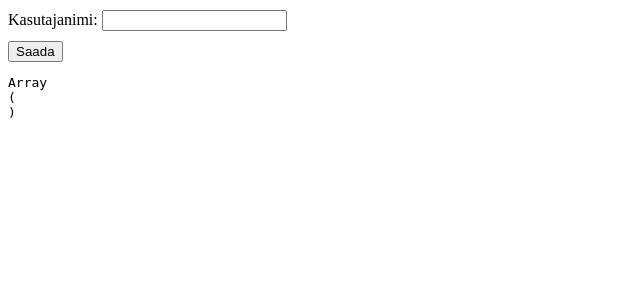
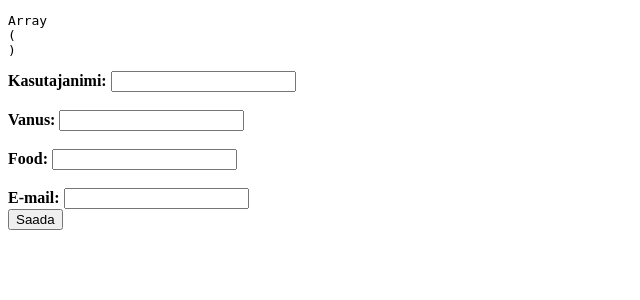
Before and after one commit to LabKitty/2-periood-6-praktikum, a PHP site: page / in a window 1280 px wide. Shown: the top 300 px of the page, without its empty margins (0-640 px from the left). Run offline with PHP 8.4, Linux system fonts and the light colour scheme.

Commit message:
Add File

```diff
--- a/index.php
+++ b/index.php
@@ -1,34 +1,70 @@
 <?php require("validation.php"); ?>
+
 <!DOCTYPE HTML>
+
 <html>
    <head>
-	<meta charset="UTF-8">
-	<title>2. periood 6. praktikum</title>
+		<title>2. periood -6 ja 7-praktikum</title>
+		<meta http-equiv="Content-Type" content="text/html; charset=utf-8">
 		<style>
-		.form_field{
-			margin-top:10px;
+		.form_message{
+			font-weight: bold;
 		}
-		.form_message{
-			font-weight:bold;
+      .form_error{
+         color: red;
+      }
+   .form_notice{
+         color: green;
       }
 		</style>
+
    </head>
+
  <body>
+   	<pre><?php print_r($_POST); ?></pre>
+
+
 <form action="index.php" method="post">
-		<div class="form_field">
-			<div class="form_message">
-				<?php if ($isSubmitted){
-					echo $usernameMessage;
-				}
-				?>
+
+   <div class= "form_message">
+   	<?php if ($isSubmitted) {echo $usernameMessage;}?>
+
+         <label for="username">Kasutajanimi:</label>
+
+      <input id="username" type="text" name="username">
    </div>
-		<span>Kasutajanimi:</span>
-			<input type="text" name="username">
+   <br>
+   <div class= "form_message">
+      <?php  if ($isSubmitted) {echo $ageMessage;}?>
+
+         <label for="age">Vanus:</label>
+
+      <input id="age" type="text" name="age">
    </div>
-		<div class="form_field">
-			<input type="submit" name="submit" value="Saada">
+   <br>
+     <div class= "form_message">
+      <?php  if ($isSubmitted) {echo $foodMessage;}?>
+
+         <label for="name">Food:</label>
+
+      <input id="food" type="text" name="food">
    </div>
+
+<br>
+      <div class= "form_message">
+      <?php  if ($isSubmitted) {echo $emailMessage;}?>
+
+         <label for="email">E-mail:</label>
+
+      <input id="email" type="text" name="email">
+   </div>
+
+   <div>
+
+      <input type="submit" value="Saada" name="submit">
+
+   </div>
+
 </form>
-	<pre><?php print_r($_POST); ?></pre>
 </body>
 </html>
--- a/validation.php
+++ b/validation.php
@@ -1,18 +1,49 @@
 <?php
+	//KOntrolliba kas lehele satuti get päringuga või postituse tagajärjel
+
 	$isSubmitted = isset($_POST["submit"]);
+	if (isset($_POST["submit"])) {
+		$username = $_POST["username"];
+		$age = $_POST["age"];
+		$food = $_POST["food"];
+		$email = $_POST["email"];
+	}
+	$min= 2;
+	$max= 20;
+	//kasutjanimi, min max väärtuste kontroll
+	if (!isset($username) || $username == "") {
+		$usernameMessage= '<div class= "form_message form_error"> Palun sisesta kasutajanimi</div>';
 
-	if ($isSubmitted){
-		$username = $_POST['username'];
+	} elseif (strlen($username) < $min) {
+		$usernameMessage= '<div class= "form_message form_error"> Kasutajanimi peab olema ' . $min . ' tähemärki pikk</div>';
+	}  elseif (strlen($username) > $max) {
+		$usernameMessage= '<div class= "form_message form_error"> Kasutajanimi ei tohi olla üle ' . $max . ' tähemärgi pikk</div>';
+	}
+	else {
+		$usernameMessage='<div class= "form_message form_notice"> Kasutajanimi sobis </div>';
+
+	}
+	//vanuse andmetüübi kontroll
+	if (isset($age) and !is_numeric($age)) {
+		$ageMessage= '<div class= "form_message form_error"> Vanus peab olema numbriline väärtus </div>';
+	} else {
+		$ageMessage= '<div class= "form_message form_notice"> Vanus sobis </div>';
+	}
+	//rühma kuuluvuse kontroll
+		$foods = array("kapsas", "porgand", "mais");
+		if (isset ($food) and in_array(strtolower($food), $foods))
+		{
+		$foodMessage= '<div class= "form_message form_notice"> Söök on valikus </div>';
+	} else {
+
+		$foodMessage= '<div class= "form_message form_error"> Sööki pole valikus</div>';
 	}
 
-	if (isset($_POST["submit"])) {
-		$username = $_POST["username"];
+		if (isset($email) and preg_match("/@/", $email))
+		{
+		$emailMessage= '<div class= "form_message form_notice"> E-mail sobis </div>';
+	} else {
+
+		$emailMessage= '<div class= "form_message form_error"> E-mail on vale </div>';
 	}
-
-	if (!isset($username) || $username ==""){
-	 	$usernameMessage = '<div class="form_message">Palun sisesta kasutajanimi</div>';
-	 } else {
-	 	$usernameMessage = '<div class="form_message">Kasutajanimi sobis</div>';
-
-	 }
- ?>
+?>
```
Lines whose indentation alone changed are shown as unchanged.
